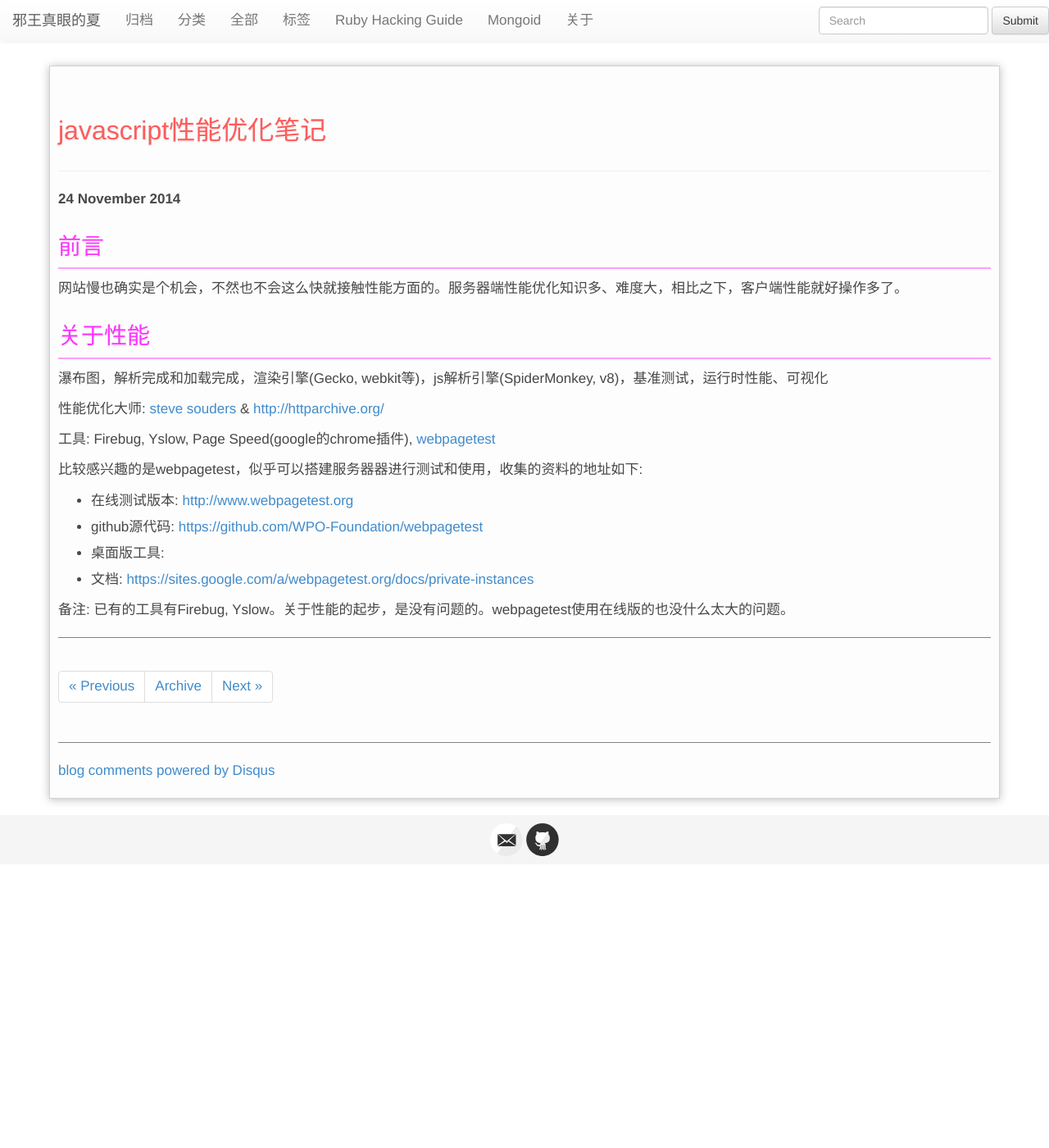
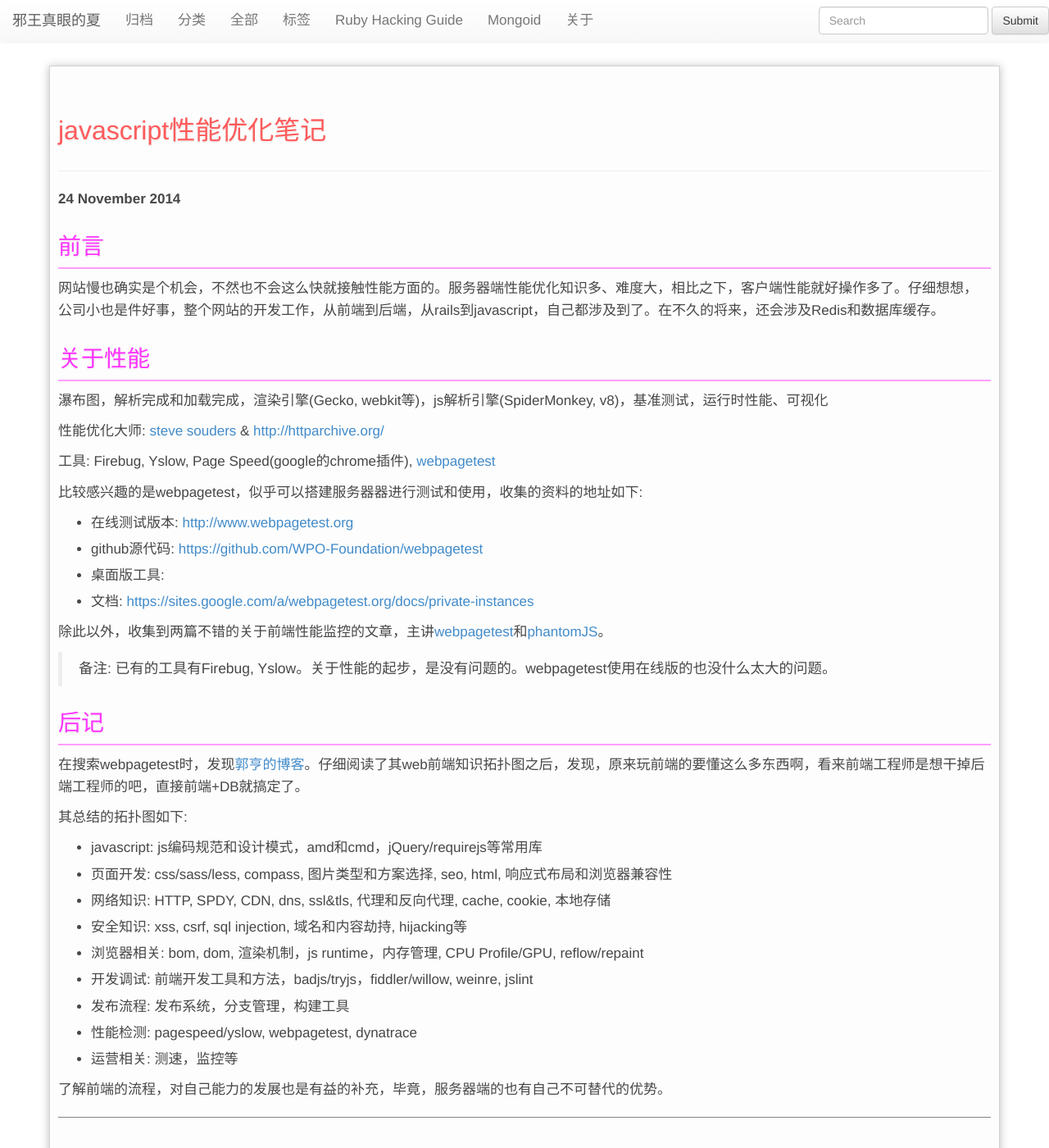
Before and after one commit to xiajian/xiajian.github.io, a Jekyll site: the page built from _posts/2014-11-24-javascript性能优化.md, in a window 1280 px wide and 1400 px high. Shown: the whole window at 82% size. Built offline with Jekyll 4.4.1, drawn with Linux system fonts in a browser that asks for light colours; nearby versions of some CDN libraries; Markdown is read by kramdown in place of the engine named in the settings; comment, search, counter and statistics services are not loaded.

Commit message:
前端性能

```diff
--- a/_posts/2014-11-24-javascript性能优化.md
+++ b/_posts/2014-11-24-javascript性能优化.md
@@ -5,7 +5,7 @@ title: javascript性能优化笔记
 
 ## 前言
 
-网站慢也确实是个机会，不然也不会这么快就接触性能方面的。服务器端性能优化知识多、难度大，相比之下，客户端性能就好操作多了。
+网站慢也确实是个机会，不然也不会这么快就接触性能方面的。服务器端性能优化知识多、难度大，相比之下，客户端性能就好操作多了。仔细想想，公司小也是件好事，整个网站的开发工作，从前端到后端，从rails到javascript，自己都涉及到了。在不久的将来，还会涉及Redis和数据库缓存。
 
 ## 关于性能
 
@@ -22,4 +22,24 @@ title: javascript性能优化笔记
 * 桌面版工具: <pagetest.sourceforge.net>
 * 文档: <https://sites.google.com/a/webpagetest.org/docs/private-instances>
 
-备注: 已有的工具有Firebug, Yslow。关于性能的起步，是没有问题的。webpagetest使用在线版的也没什么太大的问题。
+除此以外，收集到两篇不错的关于前端性能监控的文章，主讲[webpagetest](http://www.webryan.net/2013/01/use-webpagetest-to-analyze-web-performance/)和[phantomJS](http://www.webryan.net/2013/02/web-page-test-based-on-phontomjs/)。
+
+> 备注: 已有的工具有Firebug, Yslow。关于性能的起步，是没有问题的。webpagetest使用在线版的也没什么太大的问题。
+
+## 后记
+
+在搜索webpagetest时，发现[郭亨的博客](http://www.webryan.net/)。仔细阅读了其web前端知识拓扑图之后，发现，原来玩前端的要懂这么多东西啊，看来前端工程师是想干掉后端工程师的吧，直接前端+DB就搞定了。
+
+其总结的拓扑图如下:
+
+* javascript: js编码规范和设计模式，amd和cmd，jQuery/requirejs等常用库
+* 页面开发: css/sass/less, compass, 图片类型和方案选择, seo, html, 响应式布局和浏览器兼容性
+* 网络知识: HTTP, SPDY, CDN, dns, ssl&tls, 代理和反向代理, cache, cookie, 本地存储
+* 安全知识: xss, csrf, sql injection, 域名和内容劫持, hijacking等
+* 浏览器相关: bom, dom, 渲染机制，js runtime，内存管理, CPU Profile/GPU, reflow/repaint
+* 开发调试: 前端开发工具和方法，badjs/tryjs，fiddler/willow, weinre, jslint
+* 发布流程: 发布系统，分支管理，构建工具
+* 性能检测: pagespeed/yslow, webpagetest, dynatrace
+* 运营相关: 测速，监控等
+
+了解前端的流程，对自己能力的发展也是有益的补充，毕竟，服务器端的也有自己不可替代的优势。
```
Also changed, not shown: _posts/2014-11-30-关于性能优化.md (added, +14 -0 lines).
